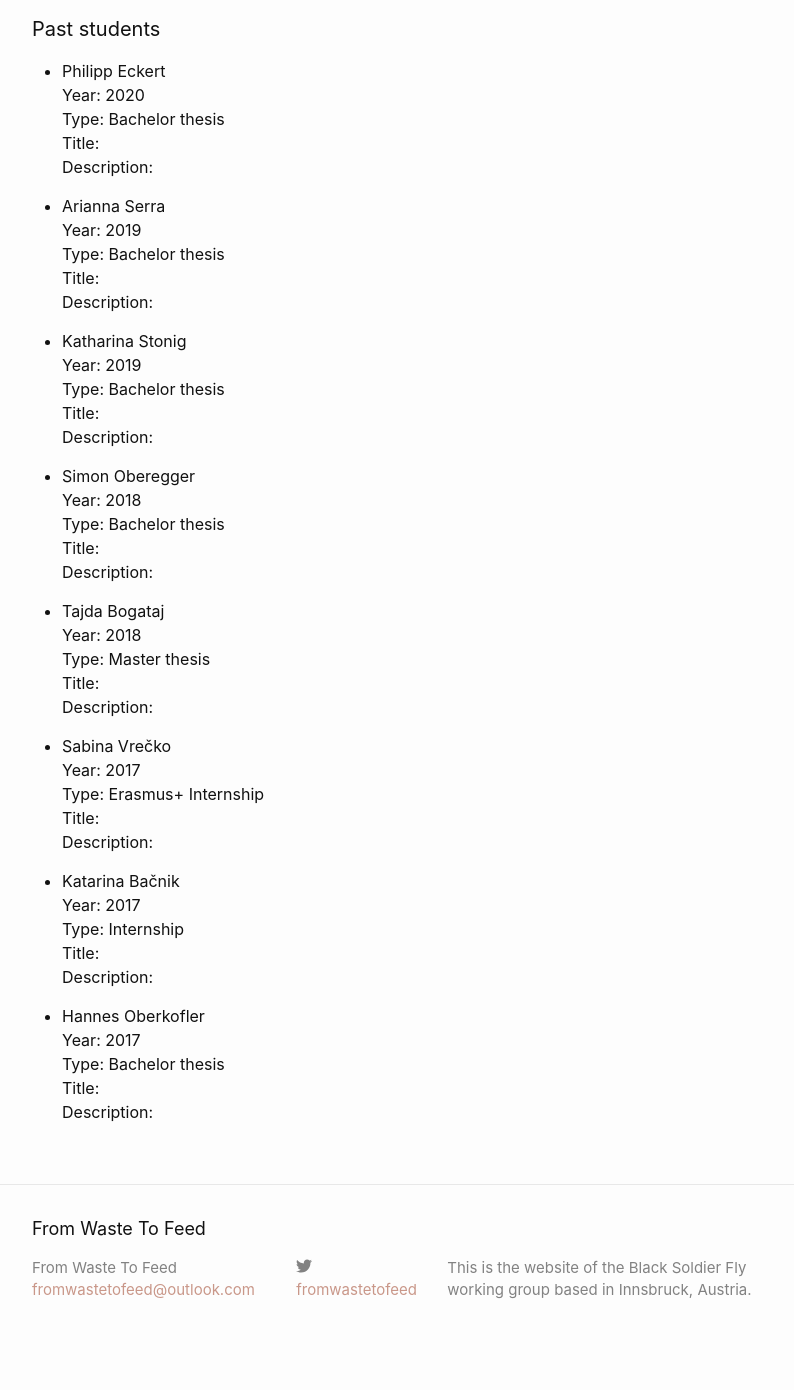
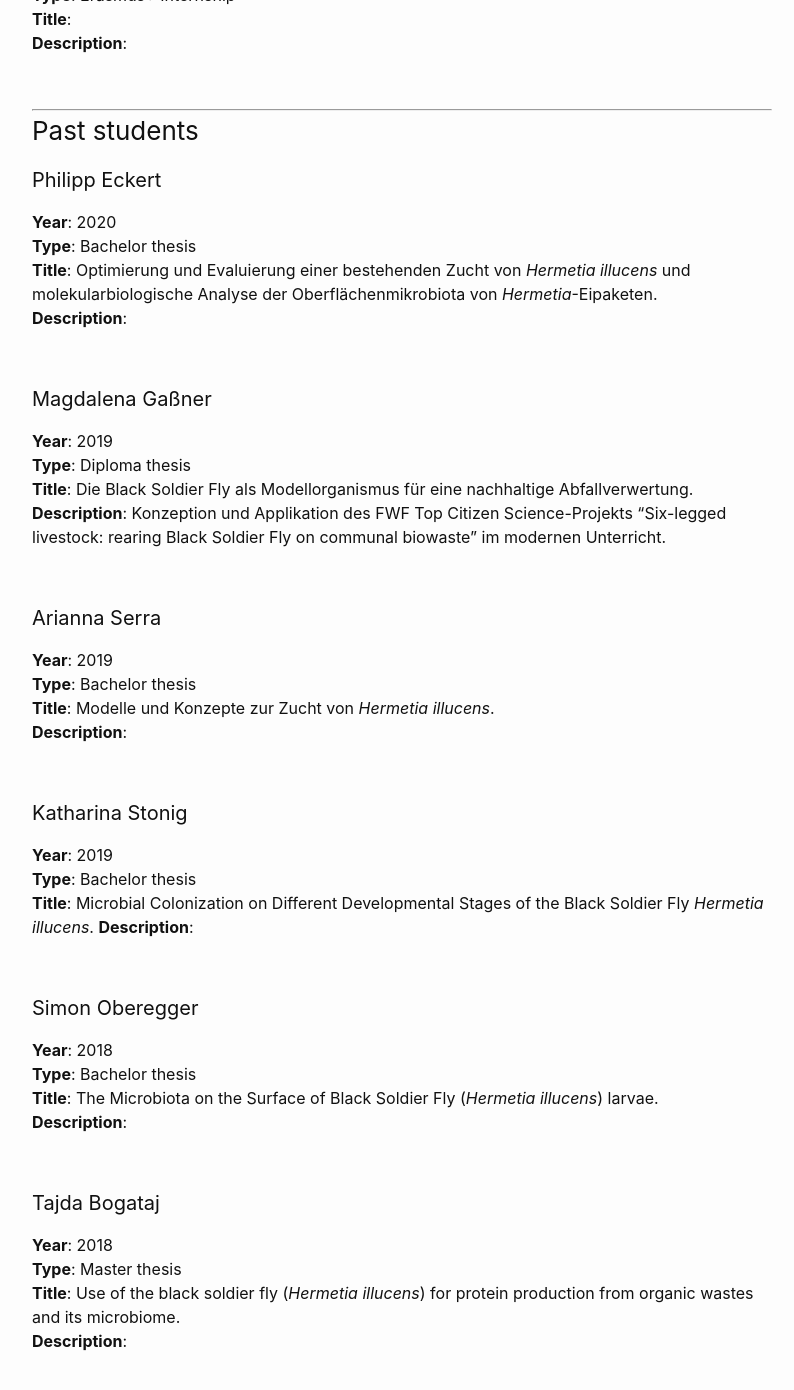
Before and after one commit to tklammsteiner/fromwastetofeed, a Jekyll site: the page built from training.markdown, in a window 1280 px wide and 1400 px high, scrolled down 438 px. Shown: the top 1390 px of the window, without its empty margins (238-1032 px from the left). Built offline with Jekyll 4.4.1, drawn with Linux system fonts in a browser that asks for light colours; before the commit the page ends 1800 px from its top, so only the background shows below that; some of the changed text lies outside the part shown.

Commit message:
minor changes

```diff
--- a/_config.yml
+++ b/_config.yml
@@ -21,7 +21,7 @@
 title: From Waste To Feed
 email: fromwastetofeed@outlook.com
 description: >- # this means to ignore newlines until "baseurl:"
-  This is the website of the Black Soldier Fly working group based in Innsbruck, Austria.
+  Website of the Black Soldier Fly working group Innsbruck, Austria.
 baseurl: "/fromwastetofeed" # the subpath of your site, e.g. /blog
 url: "" # the base hostname & protocol for your site, e.g. http://example.com
 twitter_username: fromwastetofeed
--- a/projects.markdown
+++ b/projects.markdown
@@ -35,6 +35,7 @@ permalink: /projects/
 **Project description**:
 
 **Publications**:
+* Klammsteiner et al. (2020): On everyone’s lips: insects for food and feed. *PoS(ACSC2019)*.
 
 <br>
 
@@ -47,6 +48,8 @@ permalink: /projects/
 **Project description**:
 
 **Publications**:
+* Klammsteiner et al. (2020): The core gut microbiome of  Black Soldier Fly (Hermetia illucens) raised on low-bioburden diets. *Front Microbiol*.
+* Heussler et al. (2018): Influence of three artificial light sources on oviposition and half-life of the Black Soldier Fly, Hermetia illucens (Diptera: Stratiomyidae): Improving small-scale indoor rearing. *PLOS ONE*.
 
 <br>
 
--- a/training.markdown
+++ b/training.markdown
@@ -4,64 +4,93 @@ title: Training
 permalink: /training/
 ---
 
-#### Open positions
+### Open positions
 Currently we do not have specific project work to offer.
 If you are interested in working with us feel free to send us a mail.
 
-#### Current students
+<br>
 
-* Nazlıcan Yalçın
-Year: 2020
-Type: Erasmus+ Internship
-Title:
-Description:
+***
 
-#### Past students
+### Current students
 
-* Philipp Eckert
-Year: 2020
-Type: Bachelor thesis
-Title:
-Description:
+#### Nazlıcan Yalçın
+**Type**: Erasmus+ Internship
+**Title**:
+**Description**:
 
-* Arianna Serra
-Year: 2019
-Type: Bachelor thesis
-Title:
-Description:
+<br>
 
-* Katharina Stonig
-Year: 2019
-Type: Bachelor thesis
-Title:
-Description:
+***
 
-* Simon Oberegger
-Year: 2018
-Type: Bachelor thesis
-Title:
-Description:
+### Past students
 
-* Tajda Bogataj
-Year: 2018
-Type: Master thesis
-Title:
-Description:
+#### Philipp Eckert
+**Year**: 2020
+**Type**: Bachelor thesis
+**Title**: Optimierung und Evaluierung einer bestehenden Zucht von *Hermetia illucens* und molekularbiologische Analyse der Oberflächenmikrobiota von *Hermetia*-Eipaketen.
+**Description**:
 
-* Sabina Vrečko
-Year: 2017
-Type: Erasmus+ Internship
-Title:
-Description:
+<br>
 
-* Katarina Bačnik
-Year: 2017
-Type: Internship
-Title:
-Description:
+#### Magdalena Gaßner
+**Year**: 2019
+**Type**: Diploma thesis
+**Title**: Die Black Soldier Fly als Modellorganismus für eine nachhaltige Abfallverwertung.
+**Description**: Konzeption und Applikation des FWF Top Citizen Science-Projekts “Six-legged livestock: rearing Black Soldier Fly on communal biowaste” im modernen Unterricht.
 
-* Hannes Oberkofler
-Year: 2017
-Type: Bachelor thesis
-Title:
-Description:
+<br>
+
+#### Arianna Serra
+**Year**: 2019
+**Type**: Bachelor thesis
+**Title**: Modelle und Konzepte zur Zucht von *Hermetia illucens*.
+**Description**:
+
+<br>
+
+#### Katharina Stonig
+**Year**: 2019
+**Type**: Bachelor thesis
+**Title**:  Microbial Colonization on Different Developmental Stages of the Black Soldier Fly *Hermetia illucens*.
+**Description**:
+
+<br>
+
+#### Simon Oberegger
+**Year**: 2018
+**Type**: Bachelor thesis
+**Title**: The Microbiota on the Surface of Black Soldier Fly (*Hermetia illucens*) larvae.
+**Description**:
+
+<br>
+
+#### Tajda Bogataj
+**Year**: 2018
+**Type**: Master thesis
+**Title**:  Use of the black soldier fly (*Hermetia illucens*) for protein production from organic wastes and its microbiome.
+**Description**:
+
+<br>
+
+#### Sabina Vrečko
+**Year**: 2017
+**Type**: Erasmus+ Internship
+**Title**:
+**Description**:
+
+<br>
+
+#### Katarina Bačnik
+**Year**: 2017
+**Type**: Internship
+**Title**:
+**Description**:
+
+<br>
+
+#### Hannes Oberkofler
+**Year**: 2017
+**Type**: Bachelor thesis
+**Title**: Influence of Artificial Lightsources on Oviposition of the Black Soldier Fly, *Hermetia illucens*.
+**Description**:
```
Also changed, not shown: people.markdown (+14 -14 lines), research.markdown (+16 -4 lines).
